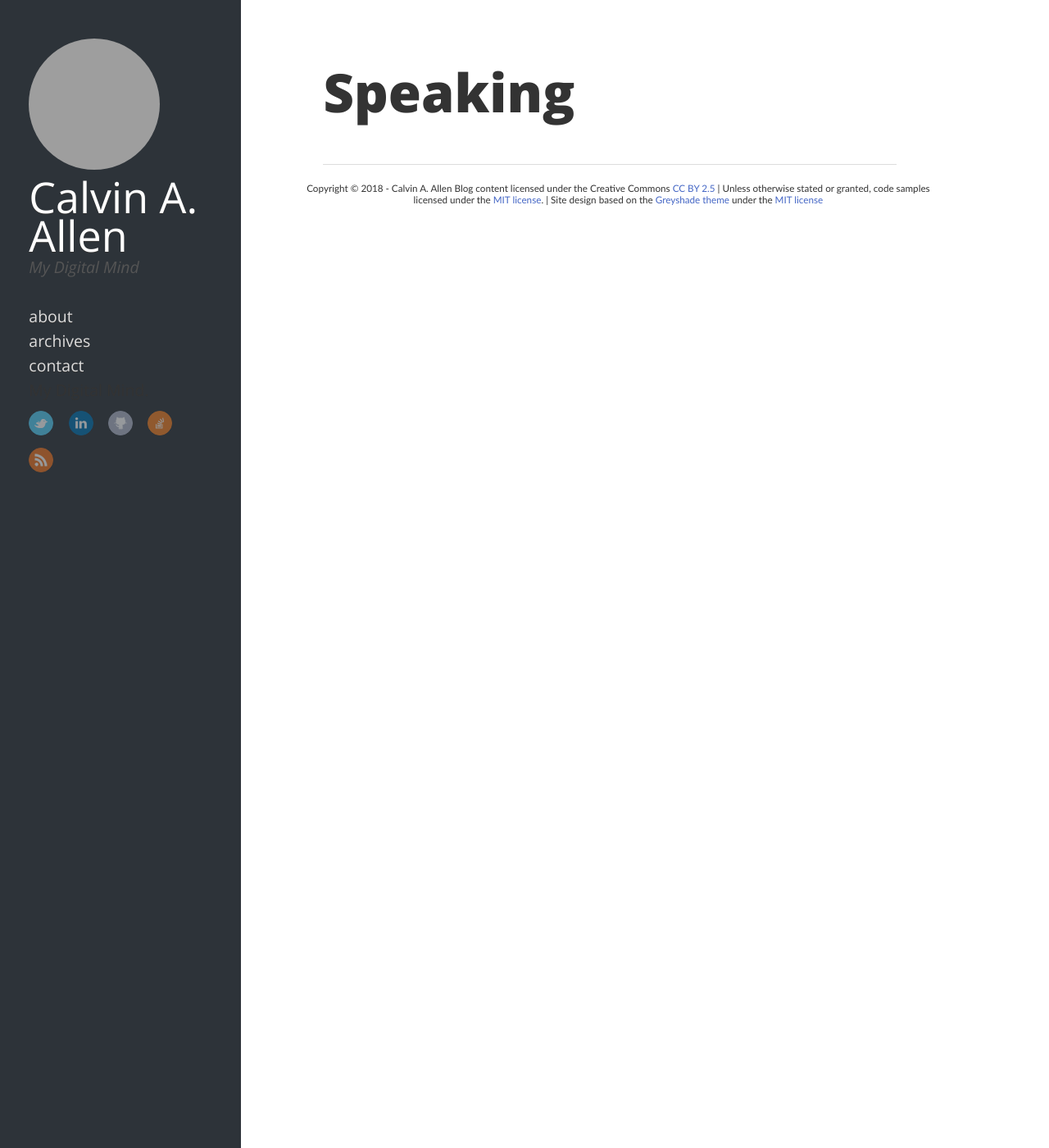
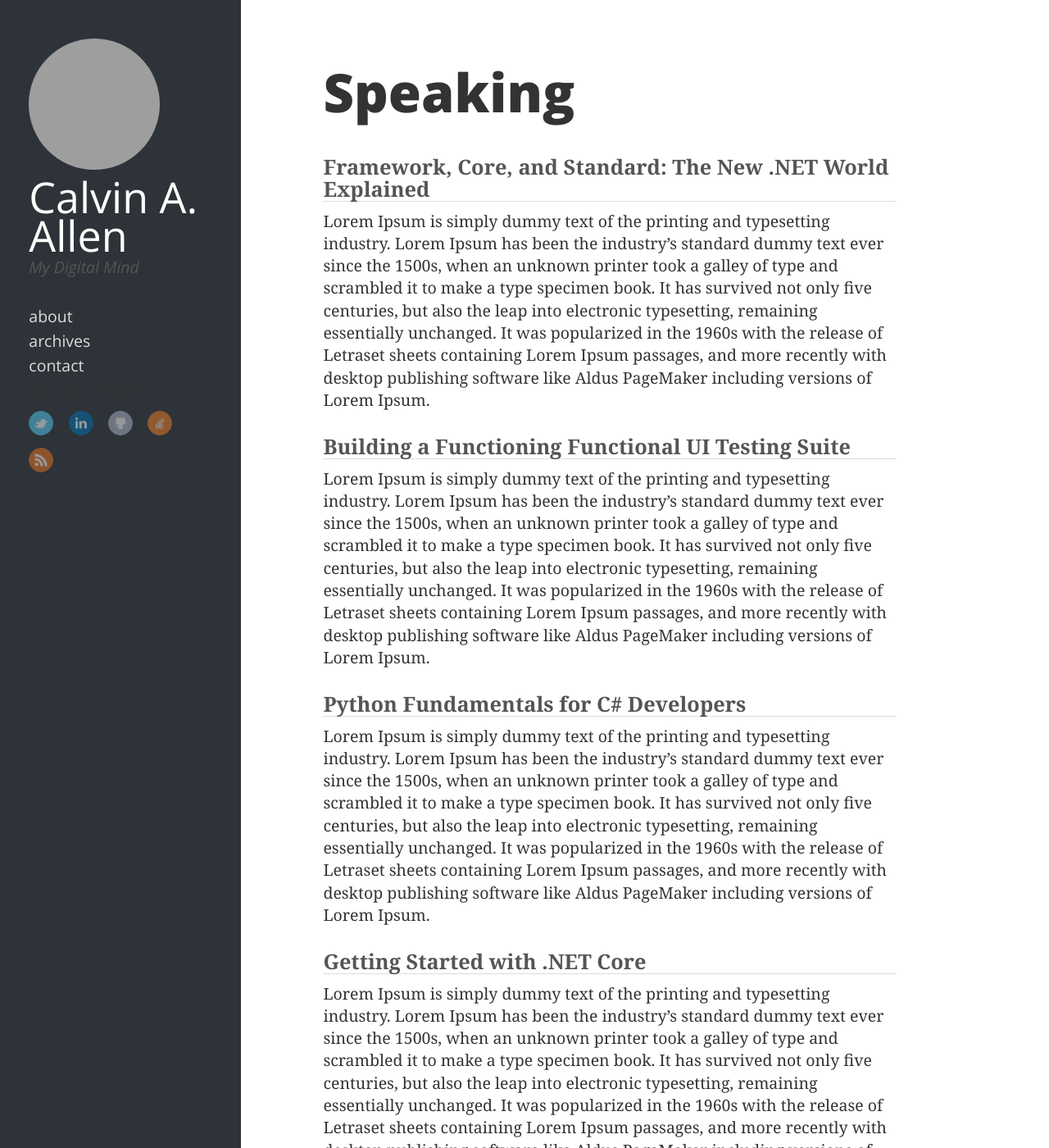
Before and after one commit to datpth19/calvinallen.net, a Jekyll site: the page built from speaking/index.md, in a window 1280 px wide and 1400 px high. Shown: the whole window at 82% size. Built offline with Jekyll 4.4.1, drawn with Linux system fonts in a browser that asks for light colours; some of the changed text lies outside the part shown; grey boxes are pictures that could not be loaded.

Commit message:
Seeing what the "speaking" page looks like with content on it...

```diff
--- a/speaking/index.md
+++ b/speaking/index.md
@@ -3,3 +3,27 @@
 title: Speaking
 sitemap: true
 ---
+
+## Framework, Core, and Standard: The New .NET World Explained
+Lorem Ipsum is simply dummy text of the printing and typesetting industry. Lorem Ipsum has been the industry's standard dummy text ever since the 1500s, when an unknown printer took a galley of type and scrambled it to make a type specimen book. It has survived not only five centuries, but also the leap into electronic typesetting, remaining essentially unchanged. It was popularized in the 1960s with the release of Letraset sheets containing Lorem Ipsum passages, and more recently with desktop publishing software like Aldus PageMaker including versions of Lorem Ipsum.
+
+## Building a Functioning Functional UI Testing Suite
+Lorem Ipsum is simply dummy text of the printing and typesetting industry. Lorem Ipsum has been the industry's standard dummy text ever since the 1500s, when an unknown printer took a galley of type and scrambled it to make a type specimen book. It has survived not only five centuries, but also the leap into electronic typesetting, remaining essentially unchanged. It was popularized in the 1960s with the release of Letraset sheets containing Lorem Ipsum passages, and more recently with desktop publishing software like Aldus PageMaker including versions of Lorem Ipsum.
+
+## Python Fundamentals for C# Developers
+Lorem Ipsum is simply dummy text of the printing and typesetting industry. Lorem Ipsum has been the industry's standard dummy text ever since the 1500s, when an unknown printer took a galley of type and scrambled it to make a type specimen book. It has survived not only five centuries, but also the leap into electronic typesetting, remaining essentially unchanged. It was popularized in the 1960s with the release of Letraset sheets containing Lorem Ipsum passages, and more recently with desktop publishing software like Aldus PageMaker including versions of Lorem Ipsum.
+
+## Getting Started with .NET Core
+Lorem Ipsum is simply dummy text of the printing and typesetting industry. Lorem Ipsum has been the industry's standard dummy text ever since the 1500s, when an unknown printer took a galley of type and scrambled it to make a type specimen book. It has survived not only five centuries, but also the leap into electronic typesetting, remaining essentially unchanged. It was popularized in the 1960s with the release of Letraset sheets containing Lorem Ipsum passages, and more recently with desktop publishing software like Aldus PageMaker including versions of Lorem Ipsum.
+
+## Clean Coding: Simplified
+Lorem Ipsum is simply dummy text of the printing and typesetting industry. Lorem Ipsum has been the industry's standard dummy text ever since the 1500s, when an unknown printer took a galley of type and scrambled it to make a type specimen book. It has survived not only five centuries, but also the leap into electronic typesetting, remaining essentially unchanged. It was popularized in the 1960s with the release of Letraset sheets containing Lorem Ipsum passages, and more recently with desktop publishing software like Aldus PageMaker including versions of Lorem Ipsum.
+
+## Popular Design Patterns: Simplified
+Lorem Ipsum is simply dummy text of the printing and typesetting industry. Lorem Ipsum has been the industry's standard dummy text ever since the 1500s, when an unknown printer took a galley of type and scrambled it to make a type specimen book. It has survived not only five centuries, but also the leap into electronic typesetting, remaining essentially unchanged. It was popularized in the 1960s with the release of Letraset sheets containing Lorem Ipsum passages, and more recently with desktop publishing software like Aldus PageMaker including versions of Lorem Ipsum.
+
+## Leading with Empathy
+Lorem Ipsum is simply dummy text of the printing and typesetting industry. Lorem Ipsum has been the industry's standard dummy text ever since the 1500s, when an unknown printer took a galley of type and scrambled it to make a type specimen book. It has survived not only five centuries, but also the leap into electronic typesetting, remaining essentially unchanged. It was popularized in the 1960s with the release of Letraset sheets containing Lorem Ipsum passages, and more recently with desktop publishing software like Aldus PageMaker including versions of Lorem Ipsum.
+
+## Getting Started as a Coding Live-Streamer
+Lorem Ipsum is simply dummy text of the printing and typesetting industry. Lorem Ipsum has been the industry's standard dummy text ever since the 1500s, when an unknown printer took a galley of type and scrambled it to make a type specimen book. It has survived not only five centuries, but also the leap into electronic typesetting, remaining essentially unchanged. It was popularized in the 1960s with the release of Letraset sheets containing Lorem Ipsum passages, and more recently with desktop publishing software like Aldus PageMaker including versions of Lorem Ipsum.
```
